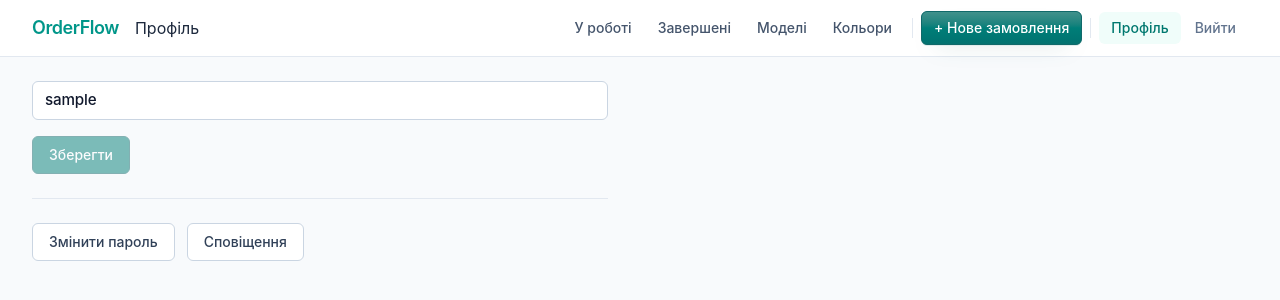
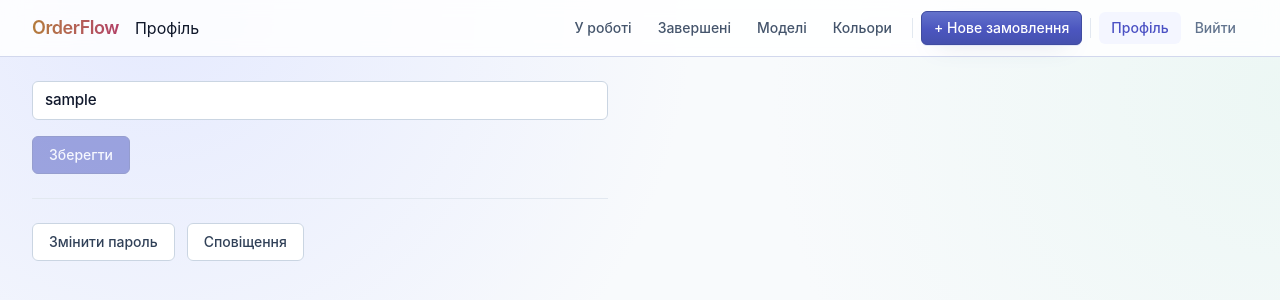
Before and after one commit to mykyyta/order-flow, a Django app: page /profile/ in a window 1280 px wide. Shown: the top 300 px of the page. Run offline with Django 5.2, Linux system fonts and the light colour scheme; the visitor is signed in with stand-in values (Sample User, id 1); style sheets or scripts are compiled from the project's sources; parts of the project's set-up code (start-up, migrations or seed data) failed here and were passed over.

Commit message:
Default theme: lumen_subtle

```diff
--- a/static/js/app.js
+++ b/static/js/app.js
@@ -1,35 +1,4 @@
 document.addEventListener("DOMContentLoaded", function () {
-  // Theme preview: set ?theme=dune_lite (or theme=default to clear).
-  // Persists in localStorage to make iteration easy without refactoring templates.
-  (function () {
-    var params = new URLSearchParams(window.location.search);
-    var themeParam = params.get("theme");
-    var stored = null;
-    try {
-      stored = window.localStorage.getItem("theme");
-    } catch (_err) {
-      stored = null;
-    }
-
-    var theme = themeParam || stored;
-    if (!theme) return;
-
-    if (theme === "default" || theme === "none") {
-      document.documentElement.removeAttribute("data-theme");
-      try {
-        window.localStorage.removeItem("theme");
-      } catch (_err) {}
-      return;
-    }
-
-    document.documentElement.setAttribute("data-theme", theme);
-    if (themeParam) {
-      try {
-        window.localStorage.setItem("theme", themeParam);
-      } catch (_err) {}
-    }
-  })();
-
   var toggle = document.getElementById("nav-toggle");
   var menu = document.getElementById("nav-menu");
   var iconMenu = document.getElementById("icon-menu");
--- a/templates/base.html
+++ b/templates/base.html
@@ -1,10 +1,40 @@
 {% load static %}
 <!DOCTYPE html>
-<html lang="uk">
+<html lang="uk" data-theme="lumen_subtle">
 	<head>
 	    <meta charset="UTF-8">
 	    <meta name="viewport" content="width=device-width, initial-scale=1">
 	    <title>{% block title %}OrderFlow{% endblock %}</title>
+	    <script>
+	      (function () {
+	        // Theme preview: set ?theme=lumen_subtle (or theme=default to clear).
+	        // Stored in localStorage; default is lumen_subtle for a subtle backdrop.
+	        var params = new URLSearchParams(window.location.search);
+	        var themeParam = params.get("theme");
+	        var stored = null;
+	        try {
+	          stored = window.localStorage.getItem("theme");
+	        } catch (_err) {
+	          stored = null;
+	        }
+	        var theme = themeParam || stored || "lumen_subtle";
+
+	        if (theme === "default" || theme === "none") {
+	          document.documentElement.removeAttribute("data-theme");
+	          try {
+	            window.localStorage.removeItem("theme");
+	          } catch (_err) {}
+	          return;
+	        }
+
+	        document.documentElement.setAttribute("data-theme", theme);
+	        if (themeParam) {
+	          try {
+	            window.localStorage.setItem("theme", themeParam);
+	          } catch (_err) {}
+	        }
+	      })();
+	    </script>
 	    <link href="{% static 'css/app.css' %}" rel="stylesheet">
 	    <link href="{% static 'css/theme_preview.css' %}" rel="stylesheet">
 	    {% block extra_head %}{% endblock %}
```
